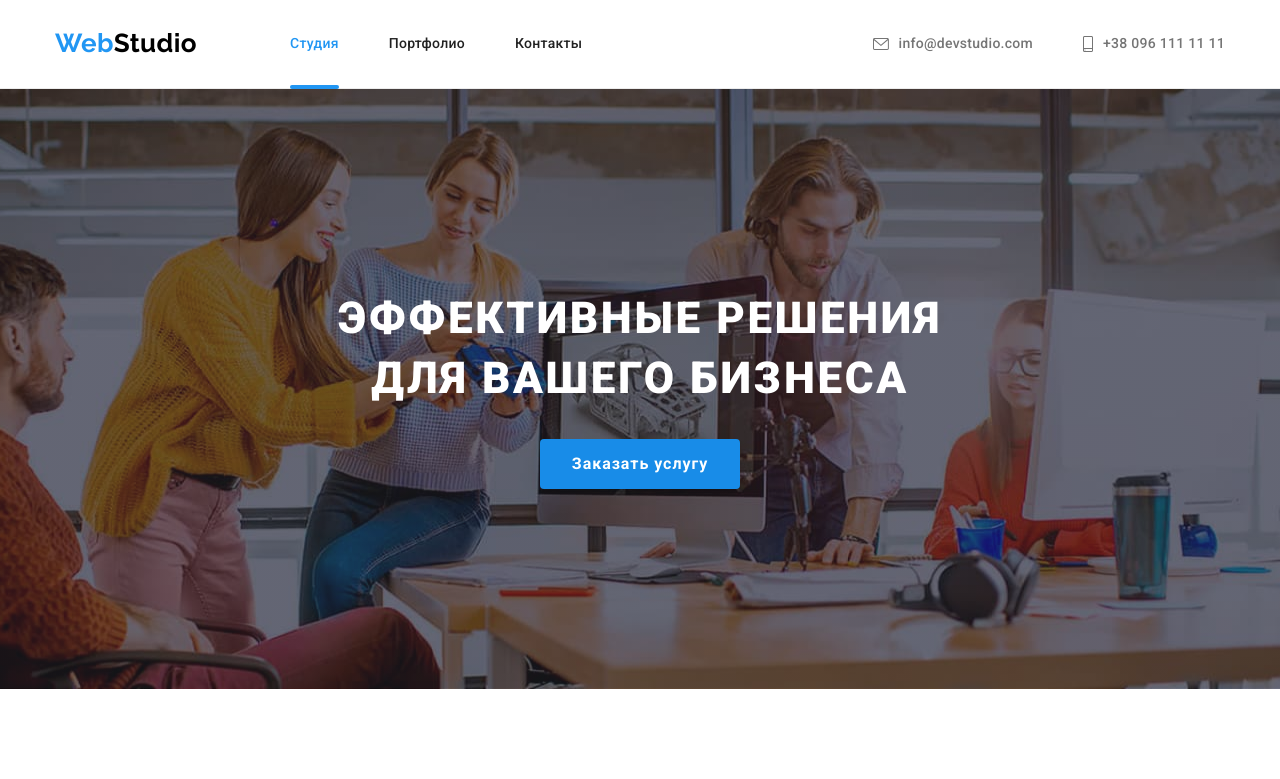
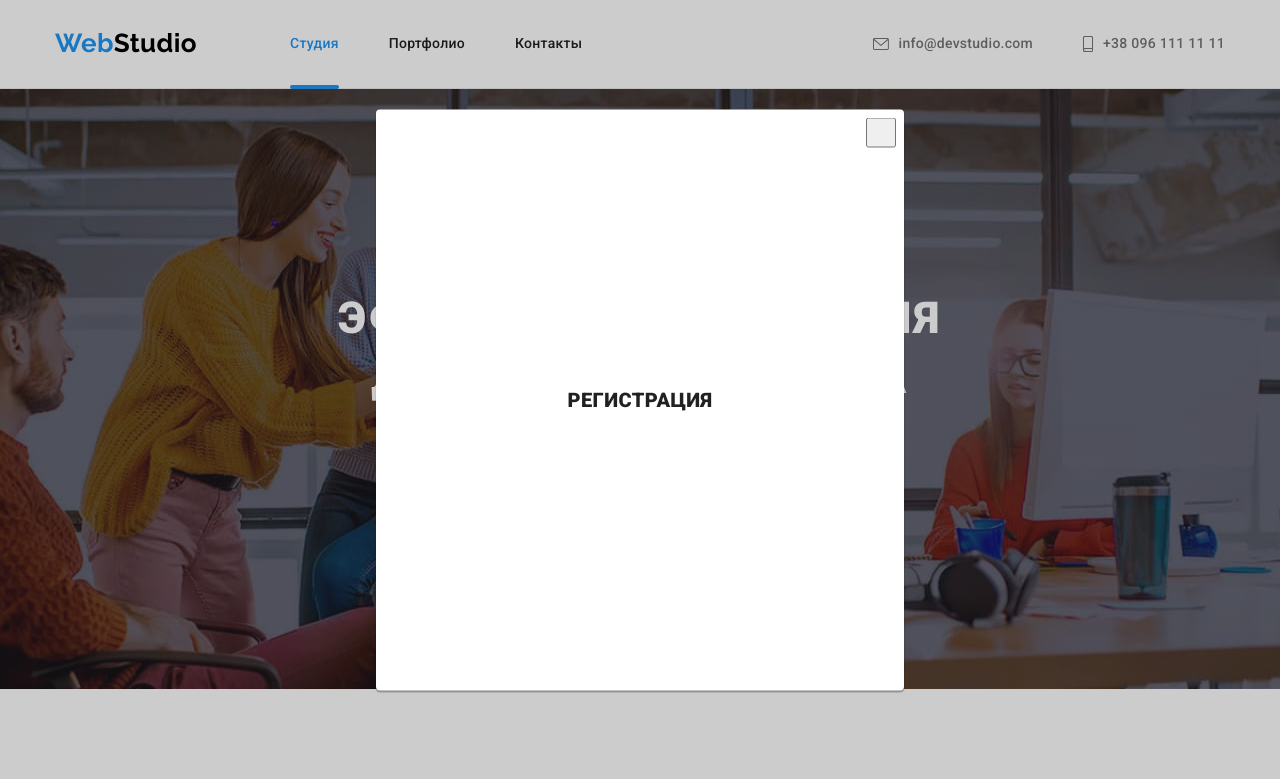
Before and after one commit to RomanPrygunkov/goit-markup-hw-05, a plain HTML site: page index.html in a window 1280 px wide. Both pictures are taken after a click on the button "Заказать услугу". Shown: the top 779 px of the page. Drawn offline with nearby package versions, Linux system fonts and the light colour scheme.

Commit message:
modal window is not ready

```diff
--- a/css/styles.css
+++ b/css/styles.css
@@ -254,6 +254,62 @@ h1 {
 .button-order:focus {
     box-shadow: 0px 4px 4px rgba(0, 0, 0, 0.15);
     background-color: #188CE8;
+}
+
+/* Modal window */
+.backdrop {
+    position: fixed;
+    top: 0;
+    left: 0;
+    width: 100%;
+    height: 100%;
+    background-color: rgba(0, 0, 0, 0.2);
+}
+.backdrop.is-hidden {
+    visibility: hidden;
+    opacity: 0;
+    pointer-events: none;
+}
+
+.modal {
+    position: relative;
+    display: inline-flex;
+    justify-content: center;
+    text-align: center;
+    top: 50%;
+    left: 50%;
+    transform: translate(-50%, -50%);
+    min-width: 528px;
+    min-height: 581px;
+    background-color: var(--primary-text-color);
+    box-shadow: 0px 1px 3px rgba(0, 0, 0, 0.12), 0px 1px 1px rgba(0, 0, 0, 0.14), 0px 2px 1px rgba(0, 0, 0, 0.2);
+    border-radius: 4px;
+}
+.modal-close {
+    position: absolute;
+    display: inline-flex;
+    right: 0;
+    margin-right: 8px;
+    margin-top: 8px;
+    width: 30px;
+    height: 30px;
+}
+.icon-close {
+
+
+    width: 100%;
+    height: 30px;
+
+}
+
+.modal-description {
+    display: flex;
+    align-items: center;
+    text-transform: uppercase;
+    font-weight: 900;
+    font-size: 20px;
+    color: var(--main-black-color);
+
 }
 
 /* Fonts for h2 Index */
--- a/index.html
+++ b/index.html
@@ -8,6 +8,7 @@
     <link href="https://fonts.googleapis.com/css2?family=Raleway:wght@700&family=Roboto:wght@400;500;700;900&display=swap" rel="stylesheet">
     <link rel="stylesheet" href="https://cdnjs.cloudflare.com/ajax/libs/modern-normalize/1.1.0/modern-normalize.min.css">
     <link rel="stylesheet" href="./css/styles.css">
+    <link rel="stylesheet" href="./js/modal.js">
 </head>
 <body>
 
@@ -52,7 +53,7 @@
         <section class="section main-header-bg">
 
             <h1 class="main-header">Эффективные решения для вашего бизнеса</h1>
-            <button type="button" class="button-order">Заказать услугу</button>
+            <button data-modal-open type="button" class="button-order">Заказать услугу</button>
 
         </section>
 
@@ -380,8 +381,19 @@
                 </li>
                 </ul>
             </div>
-
+            <!-- Modal window -->
+            <div class="backdrop is-hidden" data-modal>
+                <div class="modal">
+                <button data-modal-close type="button" class="modal-close">
+                    <svg class="icon-close">
+                        <use href="./images/close.svg"></use>
+                    </svg>
+                </button>
+                <p class="modal-description">Регистрация</p>
+                </div>
+            </div>
         </div>
     </footer>
+<script src="./js/modal.js"></script>
 </body>
 </html>
--- /dev/null
+++ b/js/modal.js
@@ -0,0 +1,14 @@
+(() => {
+  const refs = {
+    openModalBtn: document.querySelector('[data-modal-open]'),
+    closeModalBtn: document.querySelector('[data-modal-close]'),
+    modal: document.querySelector('[data-modal]'),
+  };
+
+  refs.openModalBtn.addEventListener('click', toggleModal);
+  refs.closeModalBtn.addEventListener('click', toggleModal);
+
+  function toggleModal() {
+    refs.modal.classList.toggle('is-hidden');
+  }
+})();
```
Also changed, not shown: images/close.svg (added), portfolio.html (line endings or trailing spaces).
